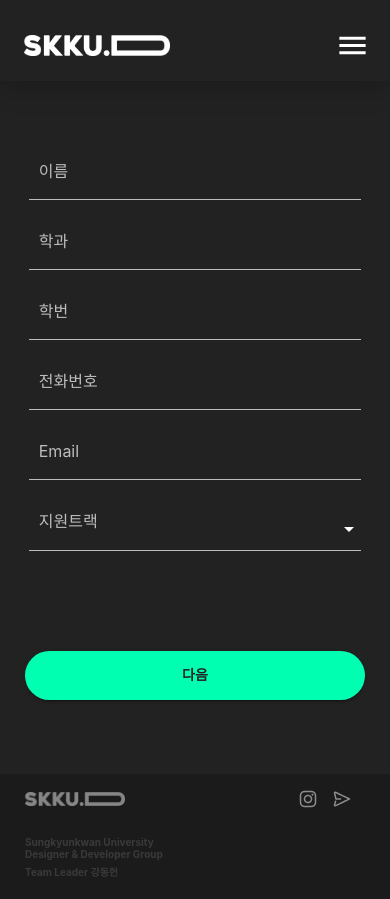
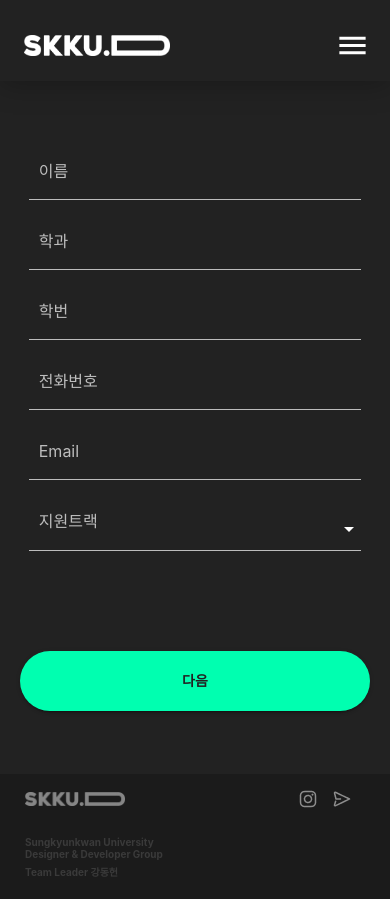
Before and after one commit to SKKUD/skkud-frontend, a React (Create React App) app: page /application in a window 390 px wide. Built offline with nearby package versions, Linux system fonts and the light colour scheme; no server answers; a web font is replaced by a local one.

Commit message:
apply media queries to application form

```diff
--- a/src/pages/ApplicationForm.jsx
+++ b/src/pages/ApplicationForm.jsx
@@ -1,6 +1,7 @@
 import React, { useState } from 'react';
 import axios from 'axios';
 import { useNavigate } from 'react-router-dom';
+import styled from '@emotion/styled';
 import TextField from '@mui/material/TextField';
 import Button from '@mui/material/Button';
 import Box from '@mui/material/Box';
@@ -14,6 +15,26 @@ import img from '../assets/login_default.png';
 import Footer from '../components/common/Footer';
 import Alert from '@mui/material/Alert';
 import Snackbar from '@mui/material/Snackbar';
+
+const FormWrap = styled.div`
+    width: 100%;
+    margin-top: 60px;
+    padding: 40px 20px 0;
+    display: flex;
+    flex-direction: column;
+    align-items: center;
+    justify-content: center;
+    @media (min-width: 1024px) {
+        width: 60%;
+        min-width: 900px;
+        margin: 120px auto 100px;
+        padding-top: 60px;
+        background-color: #292929;
+        border-radius: 25px;
+        box-shadow: 0px 5px 5px 0px rgba(0, 0, 0, 0.15);
+    }
+`;
+
 const BASE_URI = () => {
     if (process.env.REACT_APP_ENV === 'production') return process.env.REACT_APP_PROD_URI;
     else return process.env.REACT_APP_DEV_URI;
@@ -112,17 +133,7 @@ export default function ApplicationForm() {
             <Box>
                 <Header />
                 {submit === '' ? (
-                    <form
-                        style={{
-                            width: '100%',
-                            marginTop: '60px',
-                            padding: '40px 20px 0',
-                            display: 'flex',
-                            flexDirection: 'column',
-                            alignItems: 'center',
-                            justifyContent: 'center'
-                        }}
-                    >
+                    <FormWrap>
                         <div style={{ textAlign: 'center', marginBottom: '30px' }}>
                             <div style={{ fontSize: '1.35rem', fontWeight: 700 }}>{title}</div>
                         </div>
@@ -283,8 +294,9 @@ export default function ApplicationForm() {
                                         variant="contained"
                                         onClick={HandleNext}
                                         sx={{
-                                            margin: '100px 0px 59px',
-                                            padding: '12px 45%',
+                                            margin: '100px auto 59px',
+                                            width: '350px',
+                                            height: '60px',
                                             borderRadius: '99px',
                                             fontWeight: 600,
                                             maxWidth: '500px'
@@ -343,8 +355,9 @@ export default function ApplicationForm() {
                                     variant="contained"
                                     onClick={HandlPostSubmit}
                                     sx={{
-                                        margin: '40px 0px 59px',
-                                        padding: '12px 40%',
+                                        margin: '40px auto 59px',
+                                        width: '350px',
+                                        height: '60px',
                                         borderRadius: '99px',
                                         fontWeight: 600,
                                         maxWidth: '500px'
@@ -354,16 +367,16 @@ export default function ApplicationForm() {
                                 </Button>
                             </div>
                         )}
-                    </form>
+                    </FormWrap>
                 ) : (
-                    <div
-                        style={{
-                            display: 'flex',
-                            flexDirection: 'column',
-                            alignItems: 'center',
-                            textAlign: 'center',
-                            marginTop: '120px'
-                        }}
+                    <FormWrap
+                    // style={{
+                    //     display: 'flex',
+                    //     flexDirection: 'column',
+                    //     alignItems: 'center',
+                    //     textAlign: 'center',
+                    //     marginTop: '120px'
+                    // }}
                     >
                         <div style={{ fontSize: '1.8rem' }}>지원이 접수되었습니다!</div>
                         <div style={{ fontSize: '1.2rem', marginTop: '5px', color: '#00FFA8' }}>
@@ -385,16 +398,15 @@ export default function ApplicationForm() {
                             />
                         </div>
                         <div style={{ fontSize: '1.2rem', fontWeight: 700, marginTop: '31px' }}>
-                            확인 후 입력하신 이메일로
-                            <br />
-                            안내 드리겠습니다!
+                            확인 후 입력하신 이메일로 안내 드리겠습니다!
                         </div>
                         <Button
                             variant="contained"
                             onClick={navigateToMainTab}
                             sx={{
-                                margin: '170px 0px 59px',
-                                padding: '12px 30%',
+                                margin: '170px auto 59px',
+                                width: '350px',
+                                height: '60px',
                                 borderRadius: '99px',
                                 fontWeight: 700,
                                 color: '#fff',
@@ -405,7 +417,7 @@ export default function ApplicationForm() {
                         >
                             스꾸디 둘러보기
                         </Button>
-                    </div>
+                    </FormWrap>
                 )}
                 <Footer />
             </Box>
```
